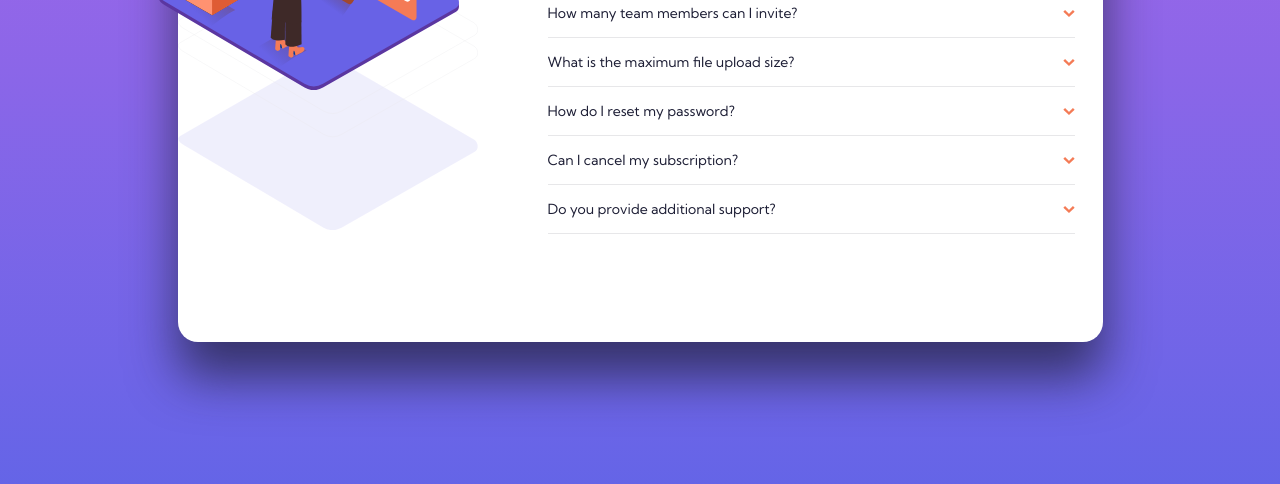
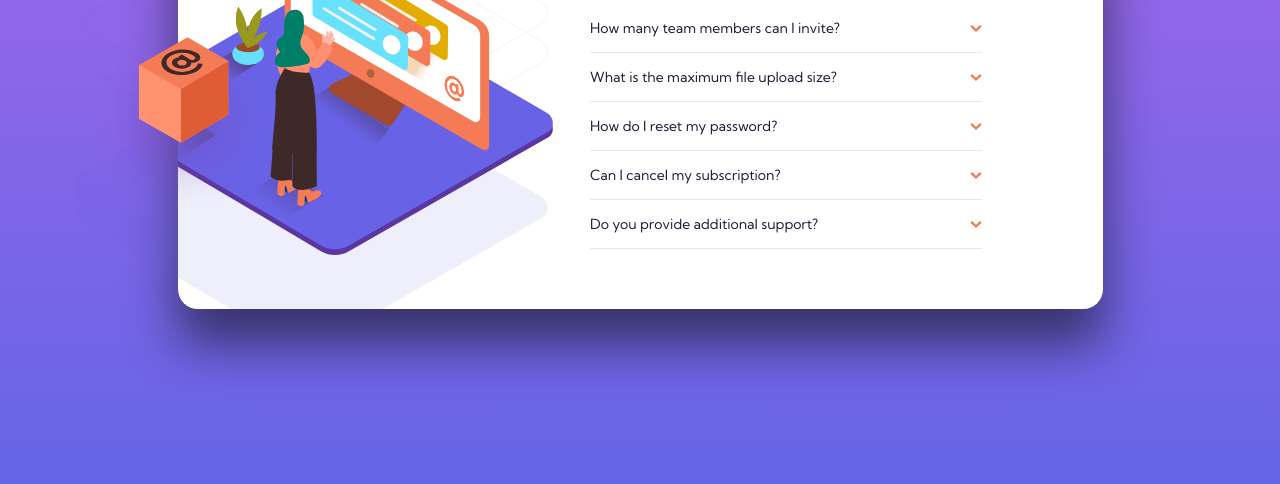
Before and after one commit to brandonaldred/Front-End, a plain HTML site: page faq-accordion-card-main/index.html in a window 1280 px wide. Shown: the part 316-800 px from the top of the page. Drawn offline with Linux system fonts and the light colour scheme.

Commit message:
Made changes to structure

```diff
--- a/faq-accordion-card-main/css/styles.css
+++ b/faq-accordion-card-main/css/styles.css
@@ -48,7 +48,7 @@ li {
 }
 
 
-input[type="checkbox"] {
+input[type="radio"] {
     position: absolute;
     width: 100%;
     height: 100%;
@@ -57,19 +57,19 @@ input[type="checkbox"] {
     cursor: pointer;
 }
 
-input:checked ~ p {
+input:not(:checked) ~ p {
     display: none;
 }
 
-input:not(:checked) ~ p {
+input:checked ~ p {
     visibility: visible;
 }
 
-input:not(:checked) ~ h2 {
+input:checked ~ h2 {
     font-weight: 700;
 }
 
-input:not(:checked) ~ i {
+input:checked ~ i {
     transform: rotate(180deg);
 }
 
@@ -101,7 +101,7 @@ li {
     display: none;
 }
 
-@media (max-width: 750px) {
+@media (max-width: 899px) {
     div:nth-child(1) {
         width: 375px;
         min-height: 500px;
@@ -126,6 +126,10 @@ li {
         background-size: 300px;
     }
 
+    img {
+        display: none;
+    }
+
     h1 {
         text-align: center;
         margin: 50px 25px 25px;
@@ -133,7 +137,8 @@ li {
 
     ul {
         position: relative;
-        width: 90%;
+        width: 100%;
+        margin: auto;
     }
 
 
@@ -143,45 +148,65 @@ li {
     }
 }
 
-@media (min-width: 751px) {
+@media (min-width: 900px) {
     div:nth-child(1) {
         width: 925px;
-        min-height: 515px;
-        background-image: url('../images/bg-pattern-desktop.svg');
-        background-repeat: no-repeat;
-        background-position: left center;
-        background-size: 300px;
+        min-height: 450px;
         position: relative;
         display: flex;
         justify-content: flex-end;
         align-content: center;
         flex-wrap: wrap;
+        padding-right: 100px;
     }
 
     div:nth-child(1)::before {
+        content: '';
+        height: 450px;
+        width: 925px;
+        display: inline-block;
+        background-image: url('../images/bg-pattern-desktop.svg');
+        background-repeat: no-repeat;
+        background-size: 500px;
+        position: absolute;
+        background-position-x: -30px;
+        overflow: hidden;
+    }
+
+    div:nth-child(1)::after {
         content: "";
         display: inline-block;
-        width: 50%;
-        height: 300px;
-        background: url('../images/illustration-woman-online-mobile.svg');
+        width: 375px;
+        height: 100%;
+        background: url('../images/illustration-woman-online-desktop.svg');
         background-repeat: no-repeat;
-        background-position: center;
-        background-size: 300px;
+        background-position: right;
+        background-size: 450px;
         position: absolute;
-        left: -100px;
+        left: 0;
         top: 0;
+        overflow: hidden;
     }
 
-    ul {
-        width: 60%;
-        position: relative;
-        margin-left: -10px;
-        padding: 0;
+    img {
+        position: absolute;
+        left: -90px;
+        bottom: 90px;
+        z-index: 5;
     }
 
     h1 {
         width: 60%;
+        padding-left: 80px;
+        margin-bottom: 30px;
         line-height: 1.5em;
+    }
+
+    ul {
+        width: 50%;
+        position: relative;
+        margin-left: -10px;
+        padding: 0;
     }
 
 
--- a/faq-accordion-card-main/index.html
+++ b/faq-accordion-card-main/index.html
@@ -26,36 +26,37 @@
 
 <body>
   <div>
+    <img src="images/illustration-box-desktop.svg" />
     <h1>FAQ</h1>
     <ul>
       <li>
-        <input type="checkbox" checked>
+        <input type="radio" name="faqs">
         <h2>How many team members can I invite?</h2>
         <i></i>
         <p>You can invite up to 2 additional users on the Free plan. There is no limit on
           team members for the Premium plan.</p>
       </li>
       <li>
-        <input type="checkbox" checked>
+        <input type="radio" name="faqs">
         <h2>What is the maximum file upload size?</h2>
         <i></i>
         <p>No more than 2GB. All files in your account must fit your allotted storage space.</p>
       </li>
       <li>
-        <input type="checkbox" checked>
+        <input type="radio" name="faqs">
         <h2>How do I reset my password?</h2>
         <i></i>
         <p>Click “Forgot password” from the login page or “Change password” from your profile page.
           A reset link will be emailed to you.</p>
       </li>
       <li>
-        <input type="checkbox" checked>
+        <input type="radio" name="faqs">
         <h2>Can I cancel my subscription?</h2>
         <i></i>
         <p>Yes! Send us a message and we’ll process your request no questions asked.</p>
       </li>
       <li>
-        <input type="checkbox" checked>
+        <input type="radio" name="faqs">
         <h2>Do you provide additional support?</h2>
         <i></i>
         <p>Chat and email support is available 24/7. Phone lines are open during normal business hours.</p>
```
